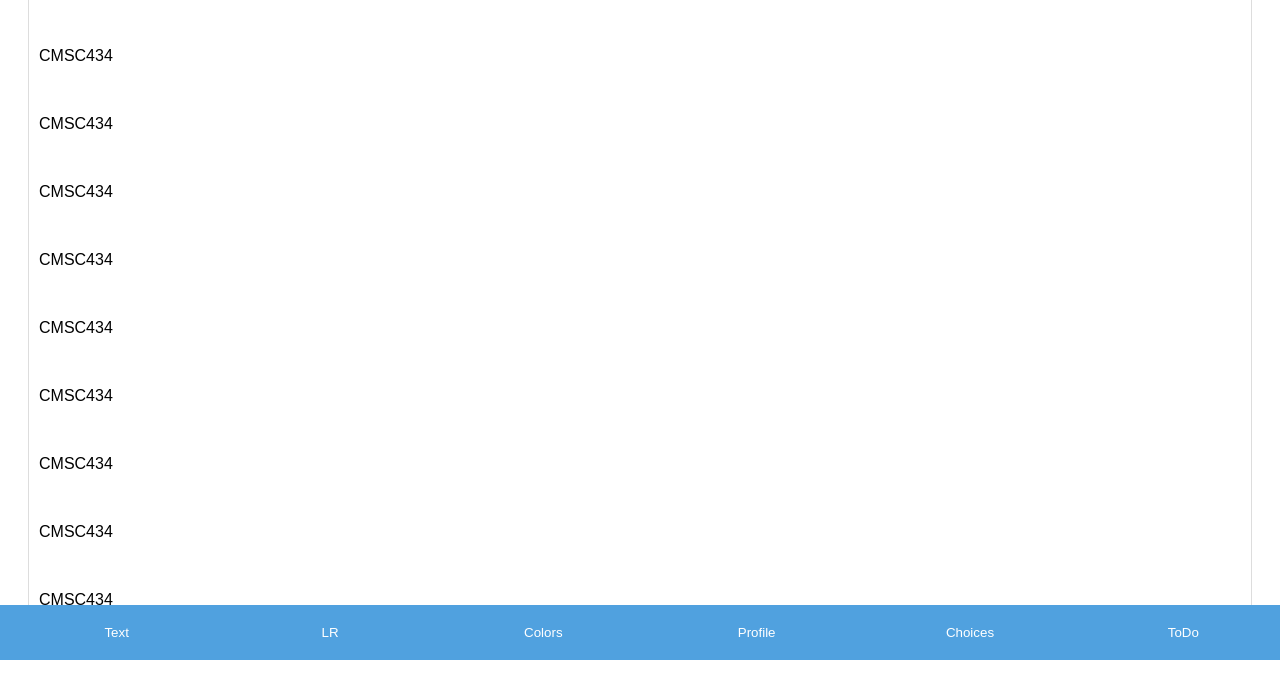
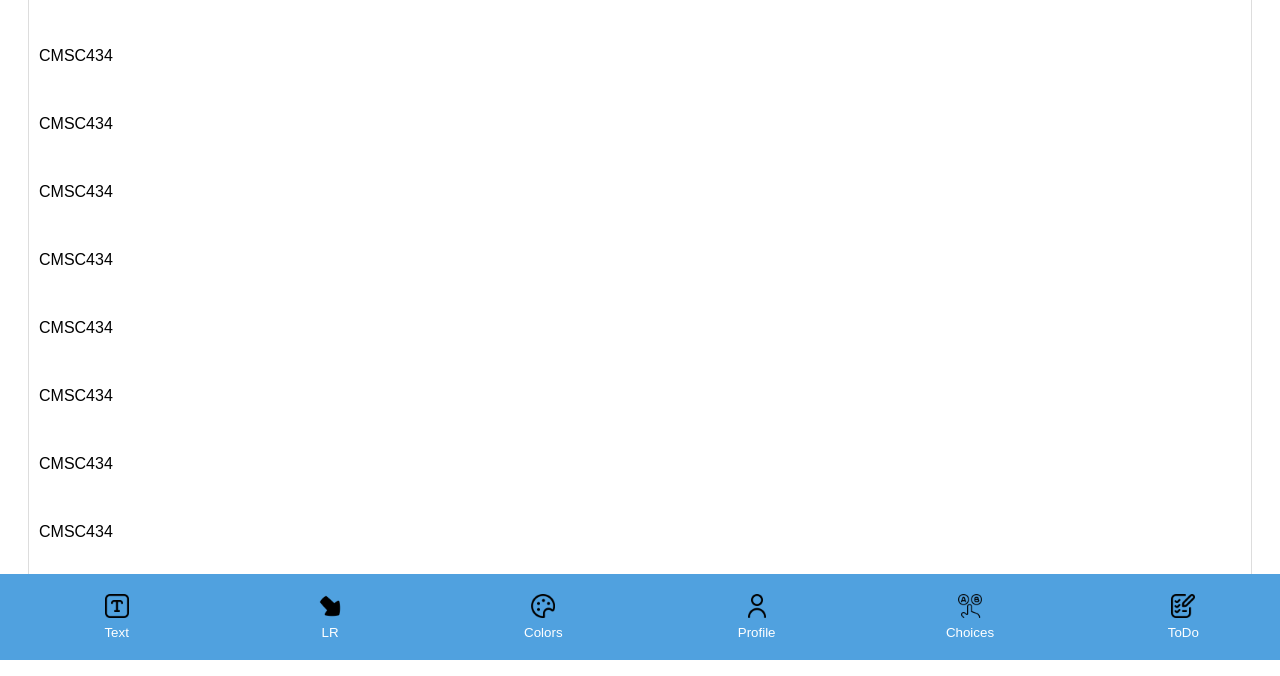
Before and after one commit to Ryley-H/Phase1.2, a plain HTML site: page index.html in a window 1280 px wide. Shown: the part 140-816 px from the top of the page. Drawn offline with Linux system fonts and the light colour scheme.

Commit message:
Update index.html

```diff
--- a/index.html
+++ b/index.html
@@ -86,12 +86,24 @@
 
     <!-- Navbar -->
     <div class="tabs">
-        <button class="tab" onclick="showTab('text')">Text</button>
-        <button class="tab" onclick="showTab('lr')">LR</button>
-        <button class="tab" onclick="showTab('colors')">Colors</button>
-        <button class="tab" onclick="showTab('profile')">Profile</button>
-        <button class="tab" onclick="showTab('choices')">Choices</button>
-        <button class="tab" onclick="showTab('todo')">ToDo</button>
+        <button class="tab" onclick="showTab('text')" style="display: flex; flex-direction: column; align-items: center;">
+            <img src="icons/text.png" alt="Text Icon" style="width: 24px; height: 24px; margin-bottom: 7px;">
+            Text</button>
+        <button class="tab" onclick="showTab('lr')" style="display: flex; flex-direction: column; align-items: center;">
+            <img src="icons/down-right.png" alt="Down-Right Icon" style="width: 24px; height: 24px; margin-bottom: 7px;">
+            LR</button>
+        <button class="tab" onclick="showTab('colors')" style="display: flex; flex-direction: column; align-items: center;">
+            <img src="icons/palette.png" alt="Palette Icon" style="width: 24px; height: 24px; margin-bottom: 7px;">
+            Colors</button>
+        <button class="tab" onclick="showTab('profile')" style="display: flex; flex-direction: column; align-items: center;">
+            <img src="icons/user.png" alt="User Icon" style="width: 24px; height: 24px; margin-bottom: 7px;">
+            Profile</button>
+        <button class="tab" onclick="showTab('choices')" style="display: flex; flex-direction: column; align-items: center;">
+            <img src="icons/quiz.png" alt="Quiz Icon" style="width: 24px; height: 24px; margin-bottom: 7px;">
+            Choices</button>
+        <button class="tab" onclick="showTab('todo')" style="display: flex; flex-direction: column; align-items: center;">
+            <img src="icons/task-checklist.png" alt="Checklist Icon" style="width: 24px; height: 24px; margin-bottom: 7px;">
+            ToDo</button>
     </div>
 
 </body>
```
